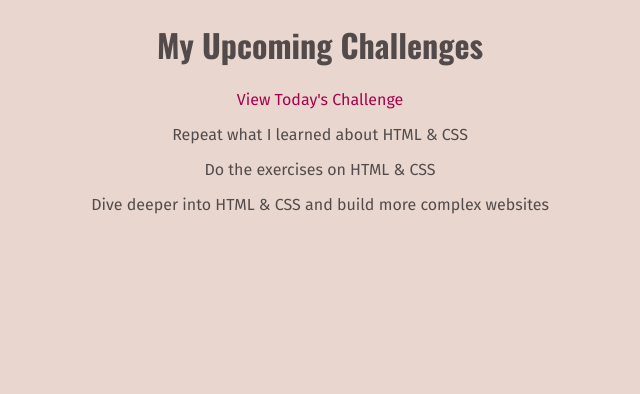
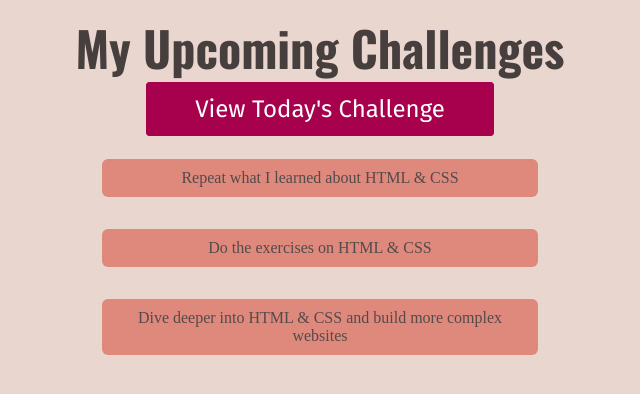
Before and after one commit to mishraanaman/100DayofCode, a plain HTML site: page full-week.html in a window 1280 px wide. Shown: the whole page, without its empty margins (320-960 px from the left). Drawn offline with nearby package versions, Linux system fonts and the light colour scheme.

Commit message:
second commit

```diff
--- a/full-week.html
+++ b/full-week.html
@@ -14,8 +14,10 @@
   <body>
     <h1>My Upcoming Challenges</h1>
     <a href="index.html">View Today's Challenge</a>
-    <p>Repeat what I learned about HTML & CSS</p>
-    <p>Do the exercises on HTML & CSS</p>
-    <p>Dive deeper into HTML & CSS and build more complex websites</p>
+    <ol>
+      <li>Repeat what I learned about HTML & CSS</li>
+      <li>Do the exercises on HTML & CSS</li>
+      <li>Dive deeper into HTML & CSS and build more complex websites</li>
+    </ol>
   </body>
 </html>
--- a/styles/full-week.css
+++ b/styles/full-week.css
@@ -0,0 +1,33 @@
+h1 {
+  font-size: 48px;
+  color: rgb(71, 62, 62);
+  margin: 12px 0;
+}
+
+a {
+  padding: 12px 48px;
+  background-color: rgb(167, 1, 78);
+  color: white;
+  border: 1px solid rgb(167, 1, 78);
+  border-radius: 4px;
+  font-size: 24px;
+}
+
+a:hover {
+  background-color: rgb(180, 12, 90);
+  text-decoration: none;
+}
+
+ol {
+  list-style: none;
+  width: 500px;
+  margin: 36px auto 0 auto;
+  padding: 0;
+}
+
+li {
+  padding: 10px;
+  margin: 32px;
+  background-color: rgb(223, 136, 124);
+  border-radius: 6px;
+}
```
Also changed, not shown: index.html (+1 -1 lines), styles/daily-challenge.css (renamed from styles/styles.css), 1 other file.
